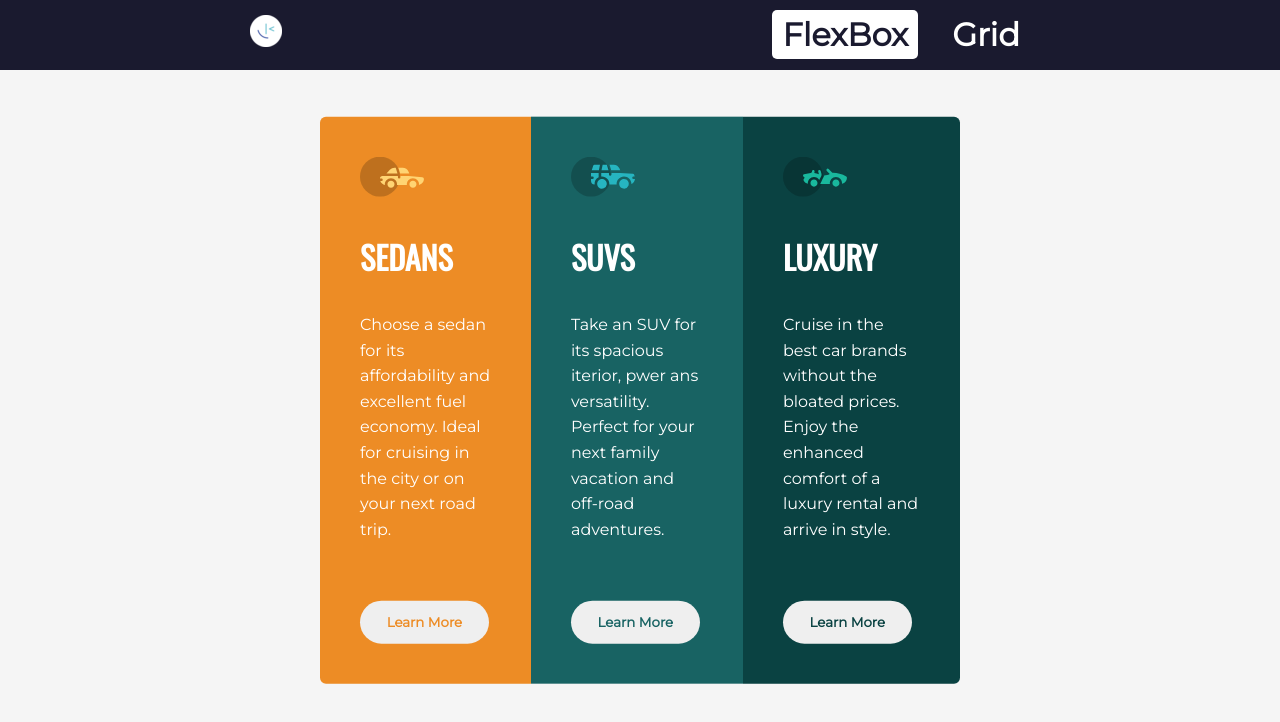
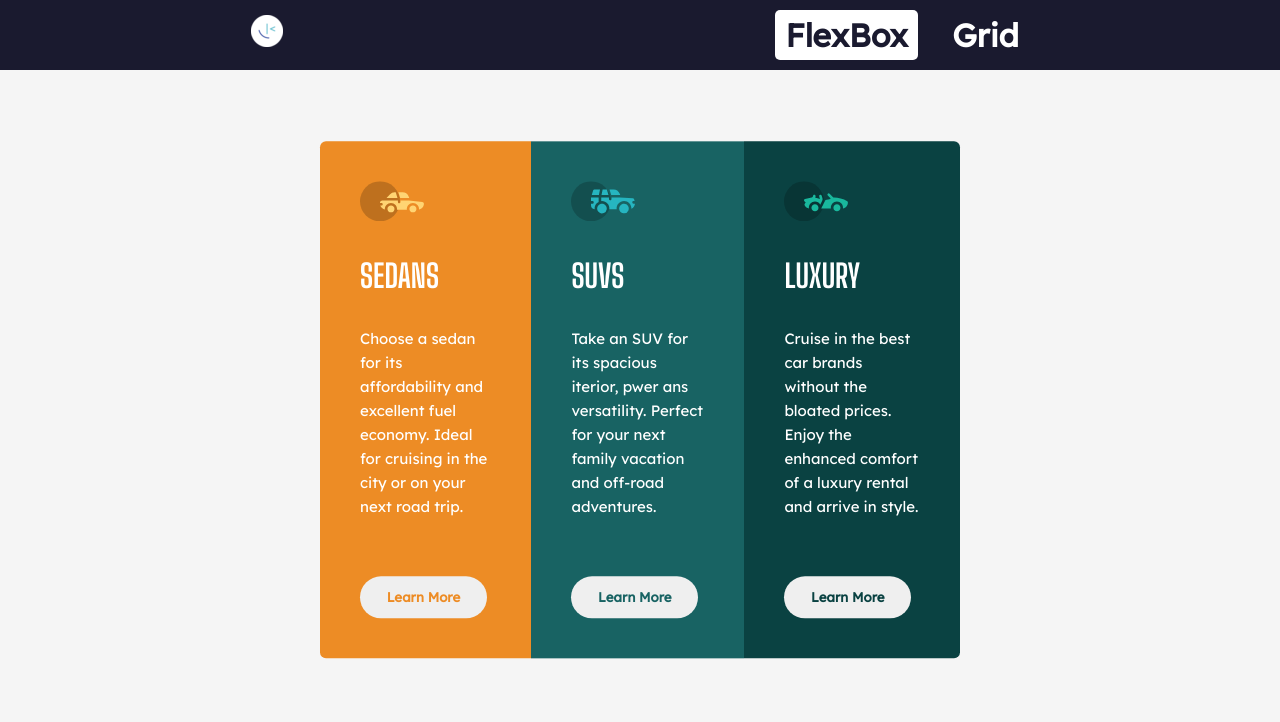
Before and after one commit to Udee101/css-layouts, a plain HTML site: page index.html in a window 1280 px wide. Drawn offline with nearby package versions, Linux system fonts and the light colour scheme.

Commit message:
feat: font family update

```diff
--- a/grid.css
+++ b/grid.css
@@ -5,7 +5,8 @@
 }
 body{
   background: #1a1a2f;
-  font-family: 'Montserrat', sans-serif;
+  font-family: 'Big Shoulders Display', cursive;
+  font-family: 'Lexend Deca', sans-serif;
 }
 header{
   width: 100%;
--- a/index.css
+++ b/index.css
@@ -5,7 +5,8 @@
 }
 body{
   background: whitesmoke;
-  font-family: 'Montserrat', sans-serif;
+  font-family: 'Big Shoulders Display', cursive;
+  font-family: 'Lexend Deca', sans-serif;
 }
 header{
   width: 100%;
@@ -64,16 +65,17 @@ main div{
 .brand h2{
   font-size: 2em;
   margin: 1em 0;
-  font-family: 'oswald', sans-serif;
+  font-family: 'Big Shoulders Display', cursive;
+  font-weight: 700;
 }
 .brand p{
-  font-size: 16px;
+  font-size: 15px;
   font-weight: 400;
   margin: 2em 0;
   line-height: 1.6;
 }
 button{
-  font-family: 'Montserrat';
+  font-family: Lexend Deca;
   font-weight: bold;
   padding: 1em 2em;
   border: none;
--- a/index.html
+++ b/index.html
@@ -6,10 +6,7 @@
   <meta name="viewport" content="width=device-width, initial-scale=1.0">
   <link rel="preconnect" href="https://fonts.googleapis.com">
   <link rel="preconnect" href="https://fonts.gstatic.com" crossorigin>
-  <link href="https://fonts.googleapis.com/css2?family=Oswald&display=swap" rel="stylesheet">
-  <link rel="preconnect" href="https://fonts.googleapis.com">
-  <link rel="preconnect" href="https://fonts.gstatic.com" crossorigin>
-  <link href="https://fonts.googleapis.com/css2?family=Montserrat:wght@300;400&display=swap" rel="stylesheet">
+  <link href="https://fonts.googleapis.com/css2?family=Big+Shoulders+Display:wght@700&family=Lexend+Deca&display=swap" rel="stylesheet">
   <link rel="stylesheet" href="index.css">
   <title>FlexBox</title>
 </head>
```
Also changed, not shown: grid.html (+2 -1 lines).
